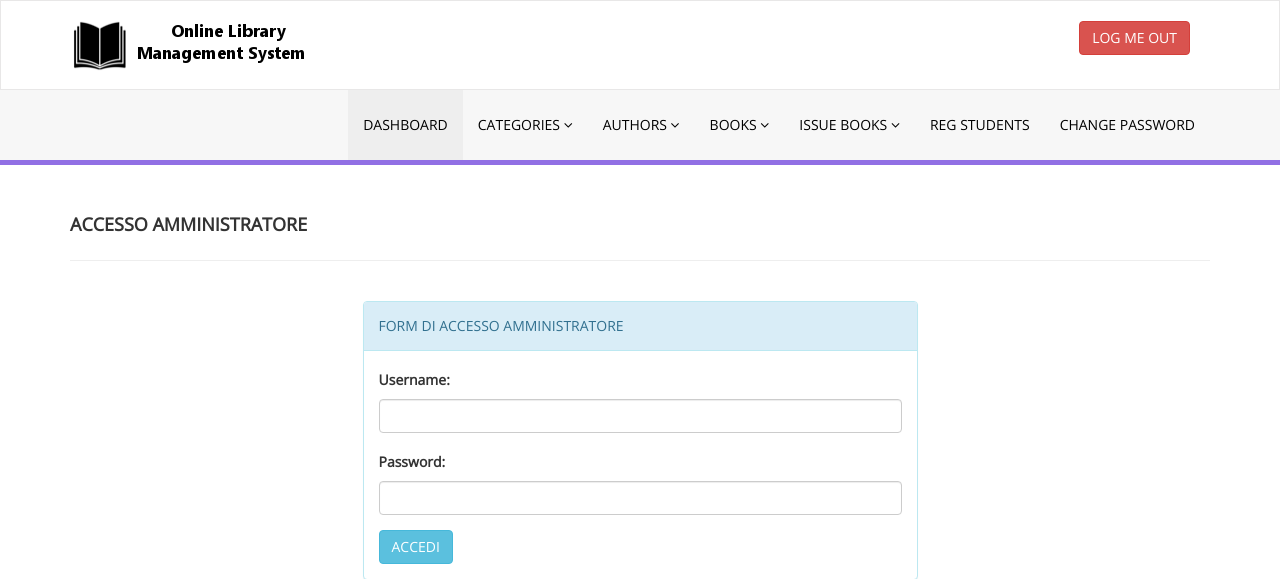
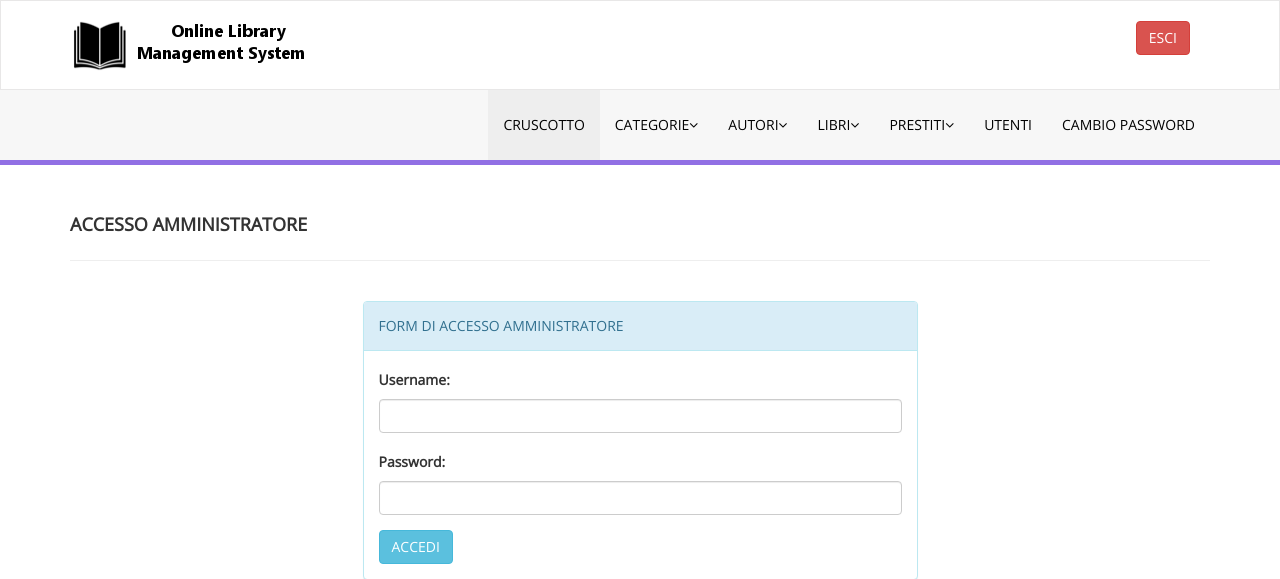
Before and after one commit to digitalbridgesrl/lms, a PHP site: page /admin/index.php in a window 1280 px wide. Shown: the top 579 px of the page. Run offline with PHP 8.4, Linux system fonts and the light colour scheme.

Commit message:
Traduzione

```diff
--- a/library/admin/includes/header.php
+++ b/library/admin/includes/header.php
@@ -14,7 +14,7 @@
             </div>
 
             <div class="right-div">
-                <a href="logout.php" class="btn btn-danger pull-right">LOG ME OUT</a>
+                <a href="logout.php" class="btn btn-danger pull-right">ESCI</a>
             </div>
         </div>
     </div>
@@ -25,40 +25,40 @@
                 <div class="col-md-12">
                     <div class="navbar-collapse collapse ">
                         <ul id="menu-top" class="nav navbar-nav navbar-right">
-                            <li><a href="dashboard.php" class="menu-top-active">DASHBOARD</a></li>
+                            <li><a href="dashboard.php" class="menu-top-active">CRUSCOTTO</a></li>
 
                             <li>
-                                <a href="#" class="dropdown-toggle" id="ddlmenuItem" data-toggle="dropdown"> Categories <i class="fa fa-angle-down"></i></a>
+                                <a href="#" class="dropdown-toggle" id="ddlmenuItem" data-toggle="dropdown">CATEGORIE<i class="fa fa-angle-down"></i></a>
                                 <ul class="dropdown-menu" role="menu" aria-labelledby="ddlmenuItem">
-                                    <li role="presentation"><a role="menuitem" tabindex="-1" href="add-category.php">Add Category</a></li>
-                                     <li role="presentation"><a role="menuitem" tabindex="-1" href="manage-categories.php">Manage Categories</a></li>
+                                    <li role="presentation"><a role="menuitem" tabindex="-1" href="add-category.php">Aggiungi Categorie</a></li>
+                                     <li role="presentation"><a role="menuitem" tabindex="-1" href="manage-categories.php">Gestisci Categorie</a></li>
                                 </ul>
                             </li>
                             <li>
-                                <a href="#" class="dropdown-toggle" id="ddlmenuItem" data-toggle="dropdown"> Authors <i class="fa fa-angle-down"></i></a>
+                                <a href="#" class="dropdown-toggle" id="ddlmenuItem" data-toggle="dropdown">AUTORI<i class="fa fa-angle-down"></i></a>
                                 <ul class="dropdown-menu" role="menu" aria-labelledby="ddlmenuItem">
-                                    <li role="presentation"><a role="menuitem" tabindex="-1" href="add-author.php">Add Author</a></li>
-                                     <li role="presentation"><a role="menuitem" tabindex="-1" href="manage-authors.php">Manage Authors</a></li>
+                                    <li role="presentation"><a role="menuitem" tabindex="-1" href="add-author.php">Aggiungi Autori</a></li>
+                                     <li role="presentation"><a role="menuitem" tabindex="-1" href="manage-authors.php">Gestisci Autori</a></li>
                                 </ul>
                             </li>
  <li>
-                                <a href="#" class="dropdown-toggle" id="ddlmenuItem" data-toggle="dropdown"> Books <i class="fa fa-angle-down"></i></a>
+                                <a href="#" class="dropdown-toggle" id="ddlmenuItem" data-toggle="dropdown">LIBRI<i class="fa fa-angle-down"></i></a>
                                 <ul class="dropdown-menu" role="menu" aria-labelledby="ddlmenuItem">
-                                    <li role="presentation"><a role="menuitem" tabindex="-1" href="add-book.php">Add Book</a></li>
-                                     <li role="presentation"><a role="menuitem" tabindex="-1" href="manage-books.php">Manage Books</a></li>
+                                    <li role="presentation"><a role="menuitem" tabindex="-1" href="add-book.php">Aggiungi Libri</a></li>
+                                     <li role="presentation"><a role="menuitem" tabindex="-1" href="manage-books.php">Gestisci Libri</a></li>
                                 </ul>
                             </li>
 
                            <li>
-                                <a href="#" class="dropdown-toggle" id="ddlmenuItem" data-toggle="dropdown"> Issue Books <i class="fa fa-angle-down"></i></a>
+                                <a href="#" class="dropdown-toggle" id="ddlmenuItem" data-toggle="dropdown">PRESTITI<i class="fa fa-angle-down"></i></a>
                                 <ul class="dropdown-menu" role="menu" aria-labelledby="ddlmenuItem">
-                                    <li role="presentation"><a role="menuitem" tabindex="-1" href="issue-book.php">Issue New Book</a></li>
-                                     <li role="presentation"><a role="menuitem" tabindex="-1" href="manage-issued-books.php">Manage Issued Books</a></li>
+                                    <li role="presentation"><a role="menuitem" tabindex="-1" href="issue-book.php">Presta Libri</a></li>
+                                     <li role="presentation"><a role="menuitem" tabindex="-1" href="manage-issued-books.php">Gestisci Prestiti</a></li>
                                 </ul>
                             </li>
-                             <li><a href="reg-students.php">Reg Students</a></li>
+                             <li><a href="reg-students.php">UTENTI</a></li>
 
-  <li><a href="change-password.php">Change Password</a></li>
+  <li><a href="change-password.php">Cambio Password</a></li>
                         </ul>
                     </div>
                 </div>
```
